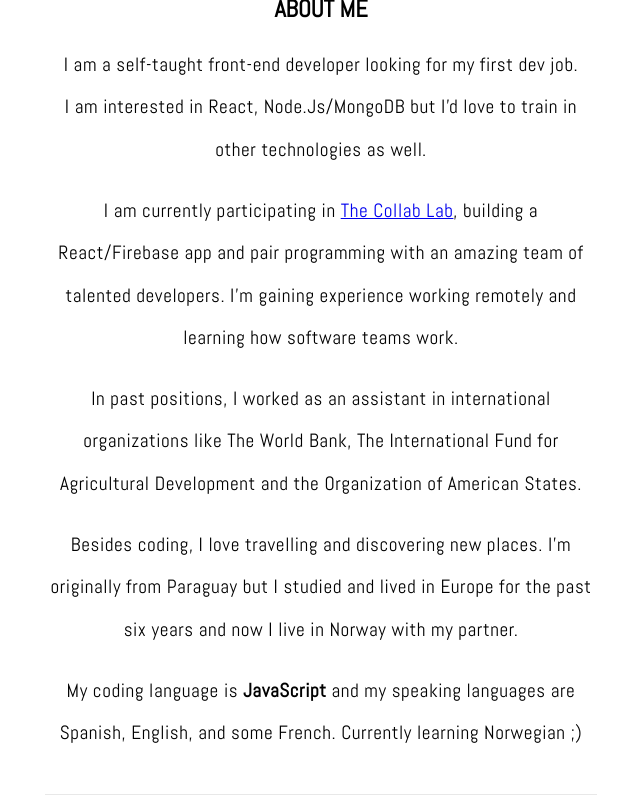
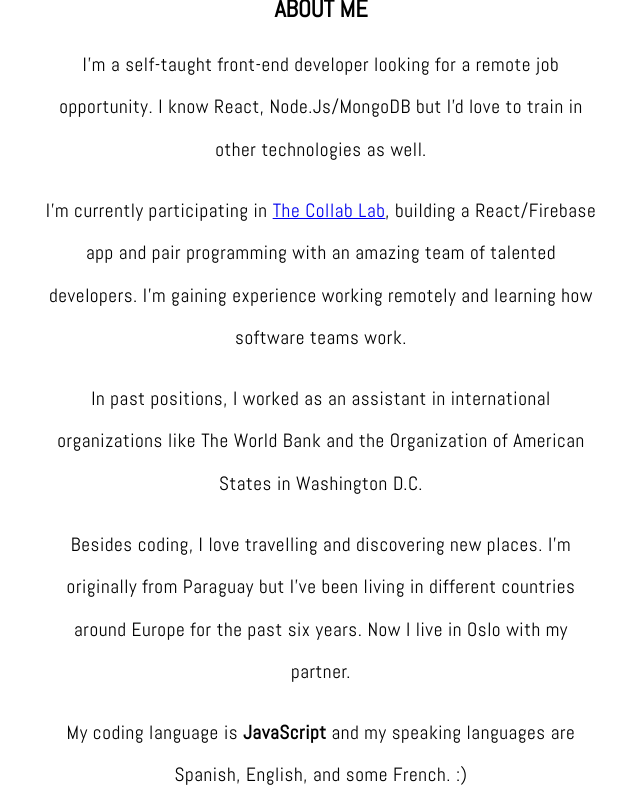
Before and after one commit to deboragaleano/portfolio-website-react, a React (Create React App) app: page / in a window 1280 px wide. Both pictures are taken after a click on the button "READ MORE". Shown: the part 596-1396 px from the top of the page, without its empty margins (319-959 px from the left). Built offline with nearby package versions, Linux system fonts and the light colour scheme.

Commit message:
change about

```diff
--- a/src/components/About.js
+++ b/src/components/About.js
@@ -34,18 +34,17 @@ function About() {
 
     const expandedText =
         <>
-        <p>In past positions, I worked as an assistant in international organizations like The World Bank, The International Fund for Agricultural Development and the Organization of American States.</p>
-        <p>Besides coding, I love travelling and discovering new places. I'm originally from Paraguay but I studied and lived in Europe for the past six years and now I live in Norway with my partner. </p>
-        <p>My coding language is <strong>JavaScript</strong> and my speaking languages are Spanish, English, and some French. Currently learning Norwegian ;)</p>
+        <p>In past positions, I worked as an assistant in international organizations like The World Bank and the Organization of American States in Washington D.C.</p>
+        <p>Besides coding, I love travelling and discovering new places. I'm originally from Paraguay but I've been living in different countries around Europe for the past six years. Now I live in Oslo with my partner. </p>
+        <p>My coding language is <strong>JavaScript</strong> and my speaking languages are Spanish, English, and some French. :) </p>
         </>
 
     return (
             <Container maxWidth='sm'>
                 <h2>ABOUT ME</h2>
                 <div className={classes.text}>
-                    <p>I am a self-taught front-end developer looking for my first dev job.
-                    <br />I am interested in React, Node.Js/MongoDB but I'd love to train in other technologies as well.</p>
-                    <p>I am currently participating in <a href="https://the-collab-lab.codes/who-we-are/" target='_blank' rel="noopener noreferrer" >The Collab Lab</a>, building a React/Firebase app and pair programming with an amazing team of talented developers. I’m gaining experience working remotely and learning how software teams work.</p>
+                    <p>I'm a self-taught front-end developer looking for a remote job opportunity. I know React, Node.Js/MongoDB but I'd love to train in other technologies as well.</p>
+                    <p>I'm currently participating in <a href="https://the-collab-lab.codes/who-we-are/" target='_blank' rel="noopener noreferrer" >The Collab Lab</a>, building a React/Firebase app and pair programming with an amazing team of talented developers. I’m gaining experience working remotely and learning how software teams work.</p>
                     {expanded ? expandedText : <ReadMore onClick={() => setExpanded(true)}>READ MORE</ReadMore>}
                 </div>
                 <div className={classes.line}></div>
--- a/src/components/Contact.js
+++ b/src/components/Contact.js
@@ -29,7 +29,7 @@ export default function Contact() {
     <Container maxWidth="sm">
       <h2>CONTACT</h2>
       {success && (
-          <p style={{ color: "green" }}>Successfully submitted form!</p>
+          <p style={{ color: "green" }}>Thanks for your message! </p>
         )}
       <Card className={classes.root}>
         <form
--- a/src/components/Home.js
+++ b/src/components/Home.js
@@ -1,7 +1,7 @@
 import React from 'react'
 import {Container} from '@material-ui/core';
 import {makeStyles} from '@material-ui/styles';
-import photo from '../assets/circle-dg-pic.png';
+import photo from '../assets/grey-dg-pic.png';
 import {About} from './About';
 import Projects from './Projects'
 import Footer from './Footer';
```
